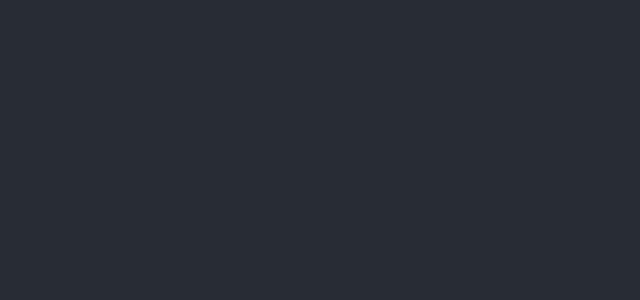
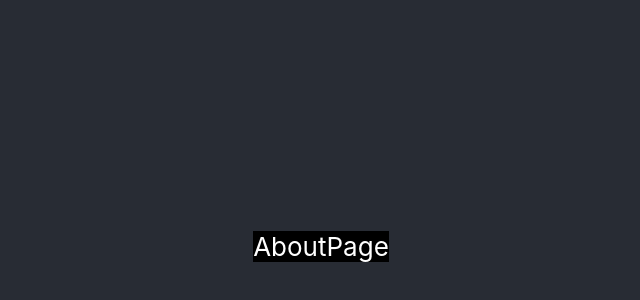
Before and after one commit to Jarnbjorn92/cf-portfolio, a React (Create React App) app: page /about in a window 1280 px wide. Before the commit this address had no page. Shown: the part 154-454 px from the top of the page, without its empty margins (319-959 px from the left). Built offline with nearby package versions, Linux system fonts and the light colour scheme.

Commit message:
about page added. Going to add multiple components to homepage

```diff
--- a/src/App.js
+++ b/src/App.js
@@ -1,8 +1,8 @@
 import './App.css';
 import { BrowserRouter as Router, Routes, Route } from "react-router-dom";
 import HomePage from './components/HomePage';
-import NavBar from './NavBar';
 import LandingPage from './components/LandingPage';
+import AboutPage from './components/AboutPage';
 
 function App() {
 
@@ -21,6 +21,7 @@ function App() {
             <Routes>
               <Route path='/' element={<LandingPage personalDetails={personalDetails}/>} />
               <Route path='/home' element={<HomePage personalDetails={personalDetails}/>} />
+              <Route path='/about' element={<AboutPage/>} />
             </Routes>
         </Router>
       </header>
--- a/src/NavBar.js
+++ b/src/NavBar.js
@@ -1,5 +1,4 @@
 import React from 'react';
-import SocialLinks from './components/SocialLinks';
 import { Link } from 'react-router-dom';
 
 const NavBar = () => {
@@ -11,6 +10,9 @@ const NavBar = () => {
                 <li>
                     <Link to='/home'>Home</Link>
                 </li>
+                <li>
+                    <Link to='/about'>About</Link>
+                </li>
             </ul>
         </div>
     );
--- /dev/null
+++ b/src/components/AboutPage.css
@@ -0,0 +1,3 @@
+.about-container {
+    background-color: black;
+}
--- /dev/null
+++ b/src/components/AboutPage.js
@@ -0,0 +1,16 @@
+import React from 'react';
+import './AboutPage.css';
+
+const AboutPage = () => {
+
+
+    return (
+
+        <div className='about-container'>
+            AboutPage
+        </div>
+
+    );
+};
+
+export default AboutPage
--- a/src/components/HomePage.js
+++ b/src/components/HomePage.js
@@ -6,12 +6,14 @@ const HomePage = ({personalDetails}) => {
 
 
     return (
+
         <>
             <div>
                 <NavBar/>
                 <SocialLinks/>
             </div>
         </>
+
     )
 };
 
```
Also changed, not shown: src/components/LandingPage.js (+4 -3 lines).
